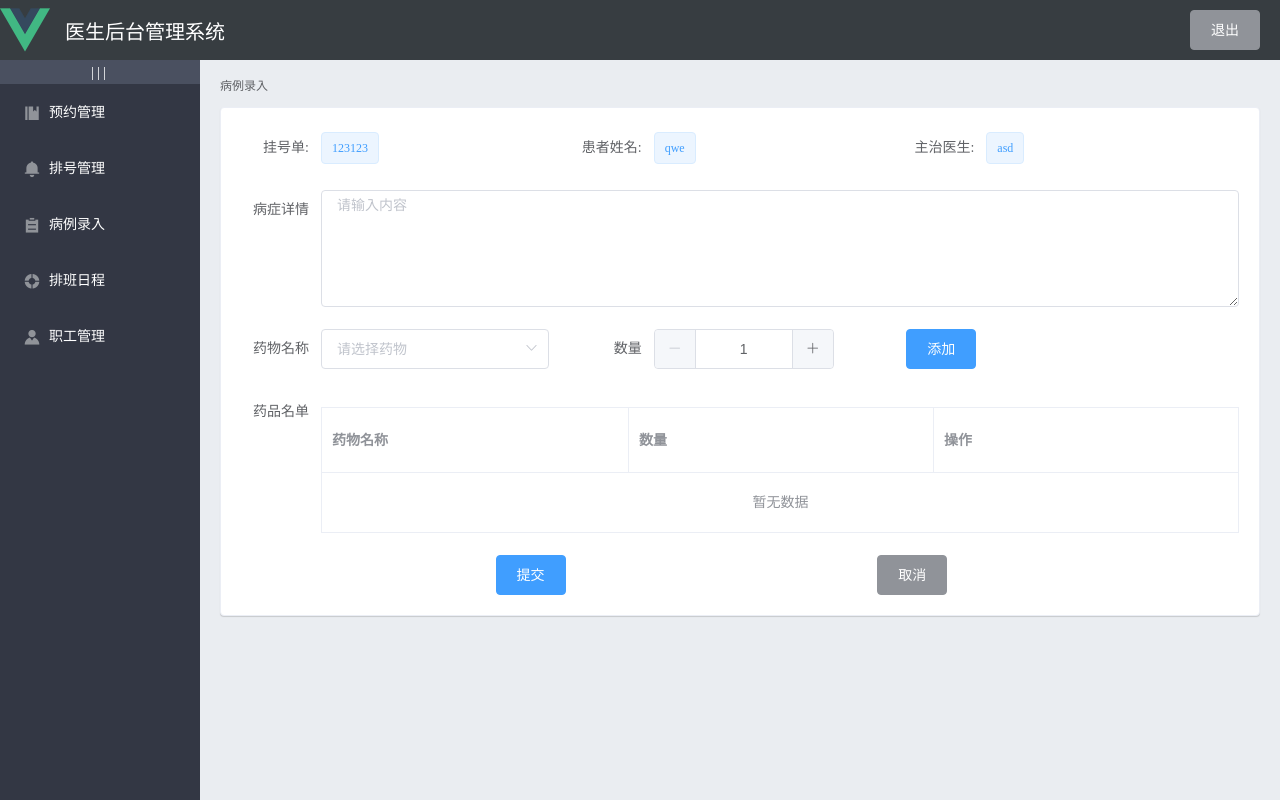
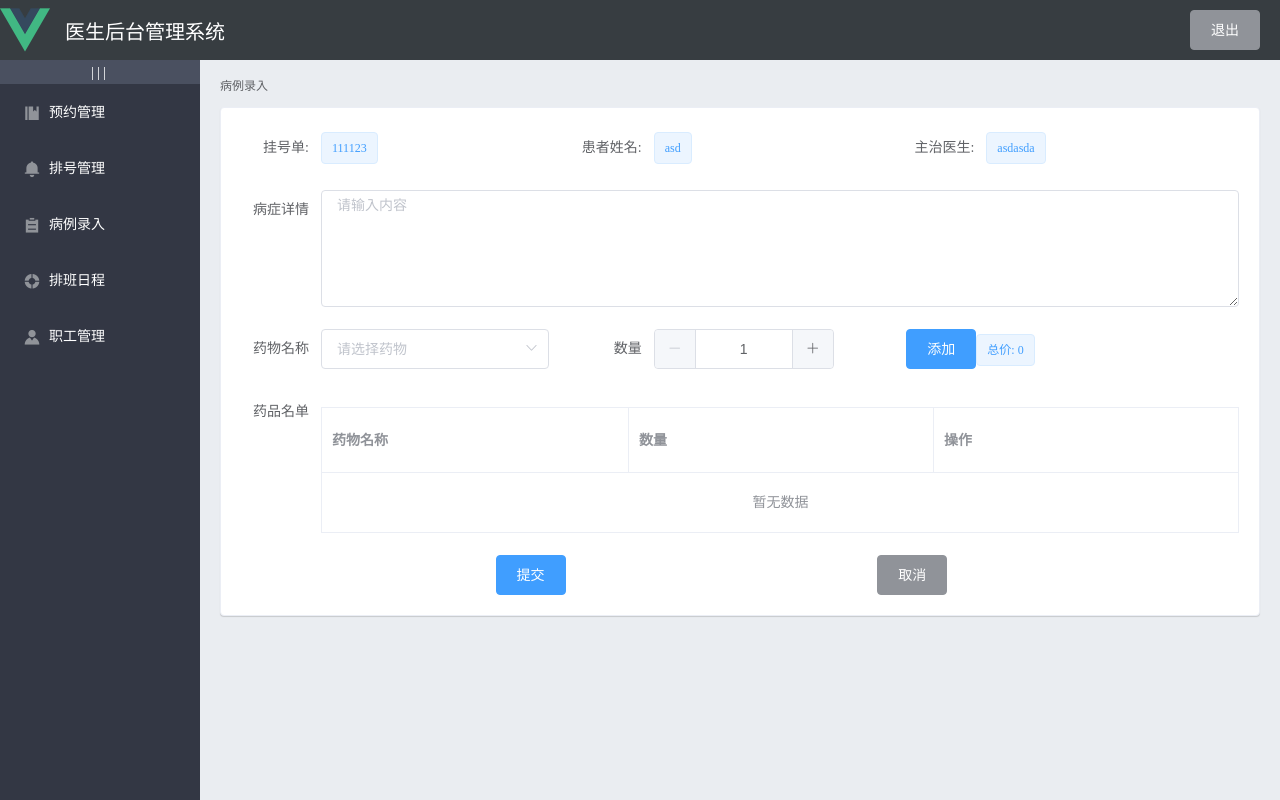
Before and after one commit to 0xTiefer-Atem/vue-demo_management, a Vue app: page /home/case in a window 1280 px wide. Built offline with nearby package versions, Linux system fonts and the light colour scheme; what xlsx would draw is missing.

Commit message:
格式，变量，逻辑的修改

```diff
--- a/src/components/case/Case.vue
+++ b/src/components/case/Case.vue
@@ -4,23 +4,23 @@
       <el-breadcrumb-item>病例录入</el-breadcrumb-item>
     </el-breadcrumb>
     <el-card>
-      <el-form ref="form" :model="form" label-width="80px">
+      <el-form ref="medicInfoRef" :model="medicInfo" label-width="80px">
         <el-row>
 
 <!--          基本信息-->
           <el-col :span="8">
             <el-form-item class="register-id" label="挂号单:">
-              <el-tag>{{userInfo.registerId}}</el-tag>
+              <el-tag>{{currentUser.registerId}}</el-tag>
             </el-form-item>
           </el-col>
           <el-col :span="8">
             <el-form-item class="user-name" label="患者姓名:">
-              <el-tag>{{userInfo.userName}}</el-tag>
+              <el-tag>{{currentUser.userName}}</el-tag>
             </el-form-item>
           </el-col>
           <el-col :span="8">
             <el-form-item class="staff-name" label="主治医生:">
-              <el-tag>{{userInfo.staffName}}</el-tag>
+              <el-tag>{{currentUser.staffName}}</el-tag>
             </el-form-item>
           </el-col>
         </el-row>
@@ -34,7 +34,7 @@
                     type="textarea"
                     :autosize="{ minRows: 5, maxRows: 50}"
                     placeholder="请输入内容"
-                    v-model="userInfo.userIllness">
+                    v-model="userIllnessInfo.userIllness">
             </el-input>
           </el-form-item>
         </el-col>
@@ -42,8 +42,8 @@
         <el-row>
           <el-col :span="8">
             <el-form-item  label="药物名称">
-              <el-select v-model="form.medicId" placeholder="请选择药物">
-                <el-option v-for="medic in form.medicMenus"
+              <el-select v-model="medicInfo.selectedMedicId" placeholder="请选择药物">
+                <el-option v-for="medic in medicInfo.medicMenus"
                            :label="medic.medicName"
                            :value="medic.medicId">
                 </el-option>
@@ -52,18 +52,19 @@
           </el-col>
           <el-col :span="8">
             <el-form-item  label="数量">
-              <el-input-number  v-model="form.currentNum" :min="1" :max="50"></el-input-number>
+              <el-input-number  v-model="medicInfo.currentNum" :min="1" :max="50"></el-input-number>
             </el-form-item>
           </el-col>
           <el-col :span="8">
             <el-button type="primary" @click="addMedic">添加</el-button>
+              <el-tag width="20px">总价: {{totalPrice}}</el-tag>
           </el-col>
         </el-row>
         <el-row>
           <el-col >
             <el-form-item label="药品名单">
               <el-table
-                      :data="form.medicList"
+                      :data="userIllnessInfo.medicList"
                       border>
                 <el-table-column
                         prop="medicName"
@@ -100,60 +101,128 @@
     name: "Case",
     data() {
       return {
-        form: {
-          medicId: '',
+        medicInfo: {
+          //当前下拉菜单选中的药物ID
+          selectedMedicId: '',
+
+          //数字框内的数字
           currentNum: 1,
+
+
           //最初展示的药品名单
           medicMenus:[
             {
               medicId: 1,
-              medicName: '阿莫西林'
+              medicName: '阿莫西林',
+              medicPrice: 12
             },
             {
               medicId: 2,
-              medicName: '六味地黄丸'
+              medicName: '六味地黄丸',
+              medicPrice: 12
             },
             {
               medicId: 3,
-              medicName: '999感冒灵'
+              medicName: '999感冒灵',
+              medicPrice: 12
             },
             {
               medicId: 4,
-              medicName: '双黄连口服液'
+              medicName: '双黄连口服液',
+              medicPrice: 12
             },
             {
               medicId: 5,
-              medicName: '白加黑'
+              medicName: '白加黑',
+              medicPrice: 12
             },
             {
               medicId: 6,
-              medicName: '消炎药'
+              medicName: '消炎药',
+              medicPrice: 12
             }
           ],
-
-          //传给后台的数据
-          medicList: []
         },
 
-        userInfo: {
-          registerId: '123123',
-          userName: 'qwe',
-          userIllness: '',
-          staffName: 'asd'
-        }
+        //后台请求五个排队病人的队列,排序好的
+        queueInfoList: [
+          {
+            registerId: '111123',
+            userId: 'qwe',
+            userName: 'asd',
+            staffId: '123124',
+            staffName: 'asdasda'
+          },
+          {
+            registerId: '121123',
+            userId: 'qwe',
+            userName: 'asd',
+            staffId: '123124',
+            staffName: '',
+          },
+          {
+            registerId: '123113',
+            userId: 'qwe',
+            userName: 'asd',
+            staffId: '123124',
+            staffName: '',
+          },
+          {
+            registerId: '123121',
+            userId: 'qwe',
+            userName: 'asd',
+            staffId: '123124',
+            staffName: '',
+          },
+
+          {
+            registerId: '122123',
+            userId: 'qwe',
+            userName: 'asd',
+            staffId: '123124',
+            staffName: '',
+          }
+        ],
+
+
+        //界面展示的当前患者信息
+        currentUser: {
+          registerId: '',
+          userId: '',
+          userName: '',
+          staffId: '',
+          staffName: ''
+        },
+
+        //向后台传输的患者病例单
+        userIllnessInfo:
+          {
+            registerId: '123123',
+            userName: 'qwe',
+            userIllness: '',
+            staffName: 'asd',
+            //传给后台的数据
+            medicList: [],
+            totalPrice: -1
+          }
       }
     },
+
+    //组件一活跃，就请求前五个排队患者，取第一个进行展示
     activated() {
       console.log("case active");
+      console.log(this.queueInfoList);
+      this.currentUser = this.queueInfoList.shift();
+      console.log(this.queueInfoList);
     },
     methods: {
       //添加药物
       addMedic() {
-        let medicObj = this.form.medicMenus.find( item => item.medicId === this.form.medicId);
-        medicObj.medicNum = this.form.currentNum;
+        let medicObj = this.medicInfo.medicMenus.find( item => item.medicId === this.medicInfo.selectedMedicId);
+        medicObj.medicNum = this.medicInfo.currentNum;
         console.log(medicObj);
-        this.form.medicList.unshift(medicObj);
-        console.log(this.form.medicList);
+        this.userIllnessInfo.medicList.unshift(medicObj);
+        console.log(this.userIllnessInfo.medicList);
       },
 
       //删除药物
@@ -165,7 +234,7 @@
           cancelButtonText: '取消',
           type: 'warning'
         }).then(() => {
-          vueInstance.form.medicList.splice(index, 1);
+          vueInstance.userIllnessInfo.medicList.splice(index, 1);
           this.$message({
             type: 'success',
             message: '删除成功!'
@@ -180,11 +249,21 @@
 
       //提交病例信息
       submitCase() {
-        console.log(this.userInfo.registerId, this.userInfo.userIllness, this.form.medicList);
+        console.log(this.userIllnessInfo.registerId, this.userIllnessInfo.userIllness, this.userIllnessInfo.medicList);
+      }
+    },
+    computed: {
+      totalPrice() {
+        let total = 0;
+        this.userIllnessInfo.medicList.forEach( medic => {
+          total += medic.medicPrice * medic.medicNum
+        });
+        return total
       }
     }
   }
 </script>
 
 <style scoped>
+
 </style>
```
